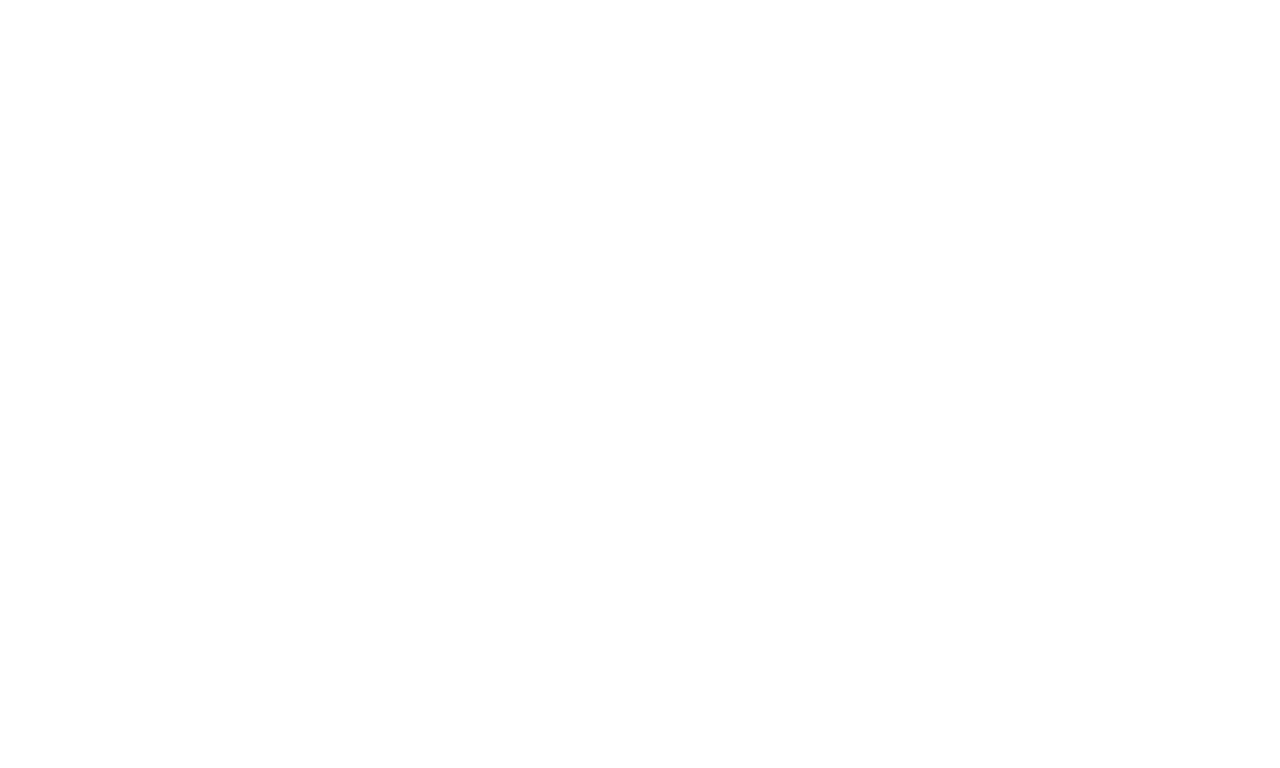
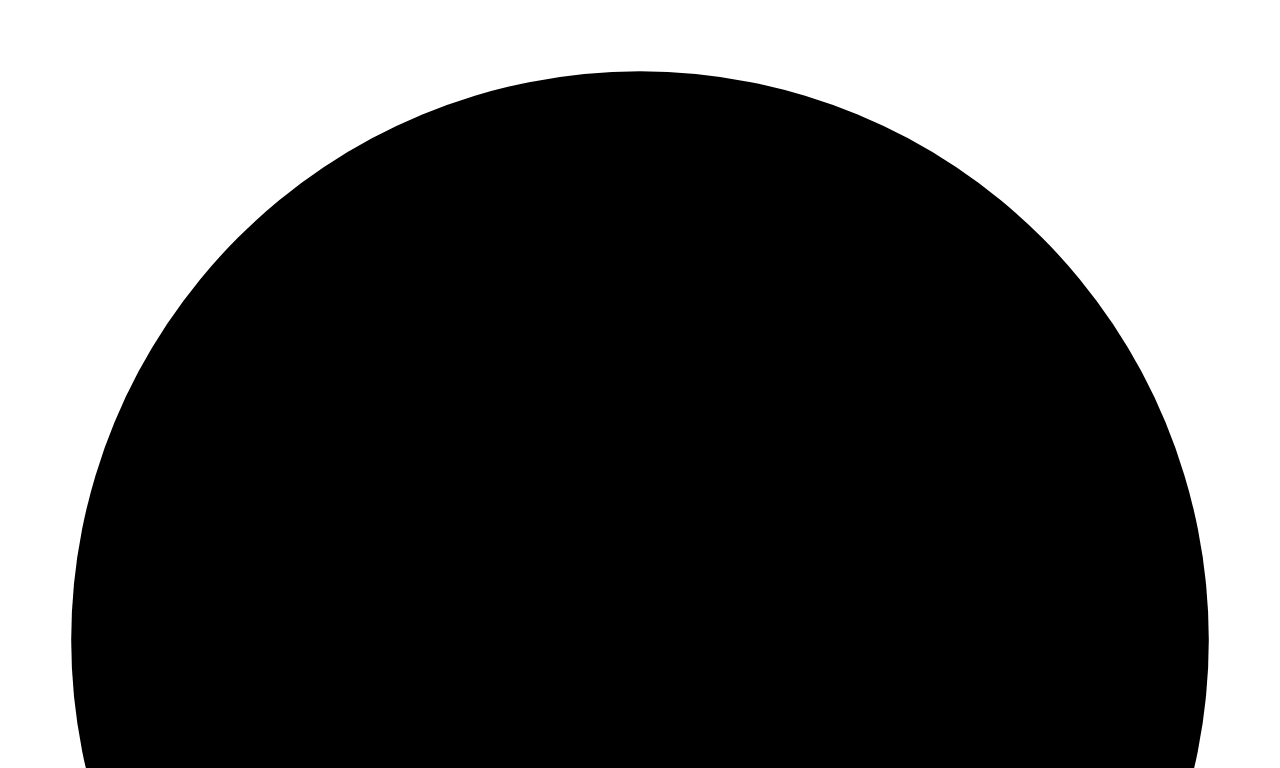
Before and after one commit to mklentz/mklentz.github.io, a plain HTML site: page clock.html in a window 1280 px wide. Shown: the top 768 px of the page. Drawn offline with Linux system fonts and the light colour scheme.

Commit message:
SVG Clock

```diff
--- a/clock.html
+++ b/clock.html
@@ -1,4 +1,12 @@
 <html>
+	<svg id="clock" viewBox="0 0 100 100">
+	<circle id="face" cx="50" cy="50" r="45"/>
+	<g id="hands">
+	<rect id="hour" x="48.5" y="12.5" width="5" height="40" rx="2.5" ry="2.55"/>
+	<rect id="min" x="48" y="12.5" width="3" height="40" rx="2" ry="2"/>
+	<line id="sec" x1="50" y1="50" x2="50" y2="16"/>
+	</g>
+	</svg>
 
 
 </html>
```
